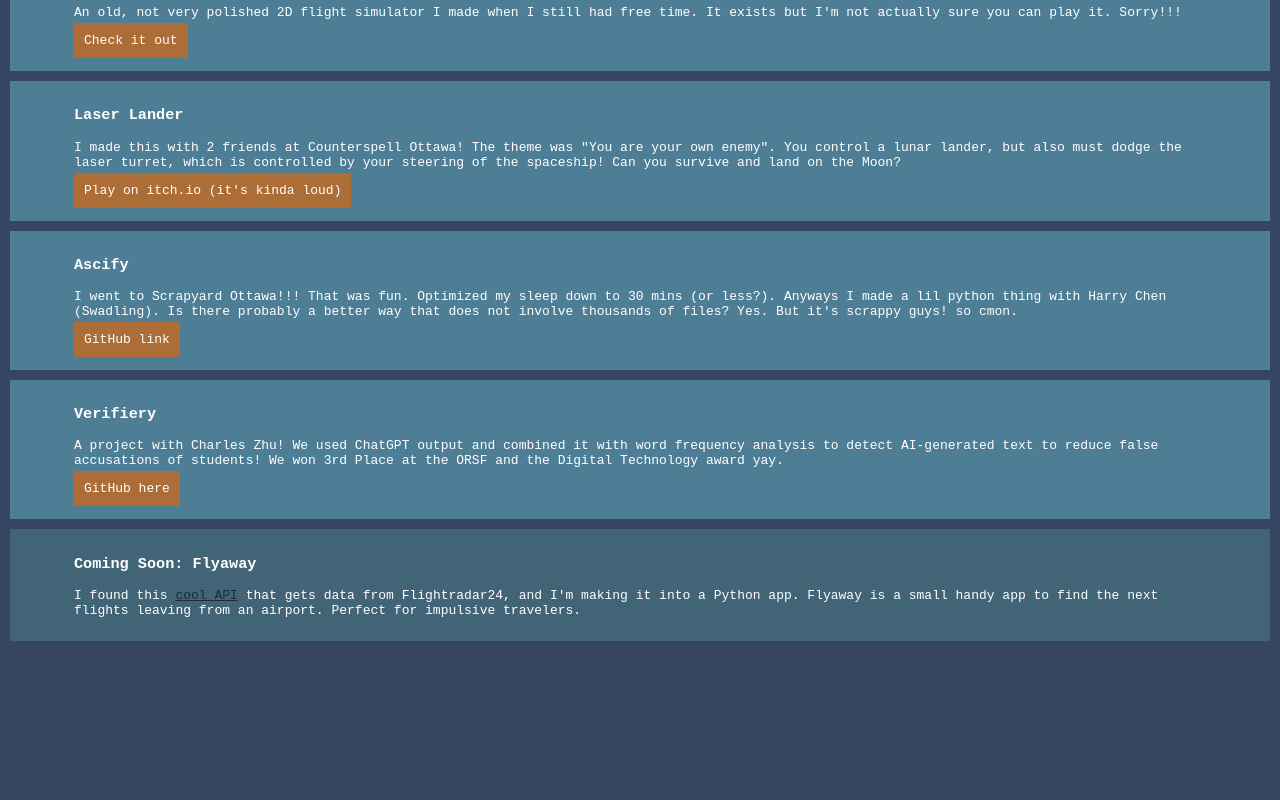
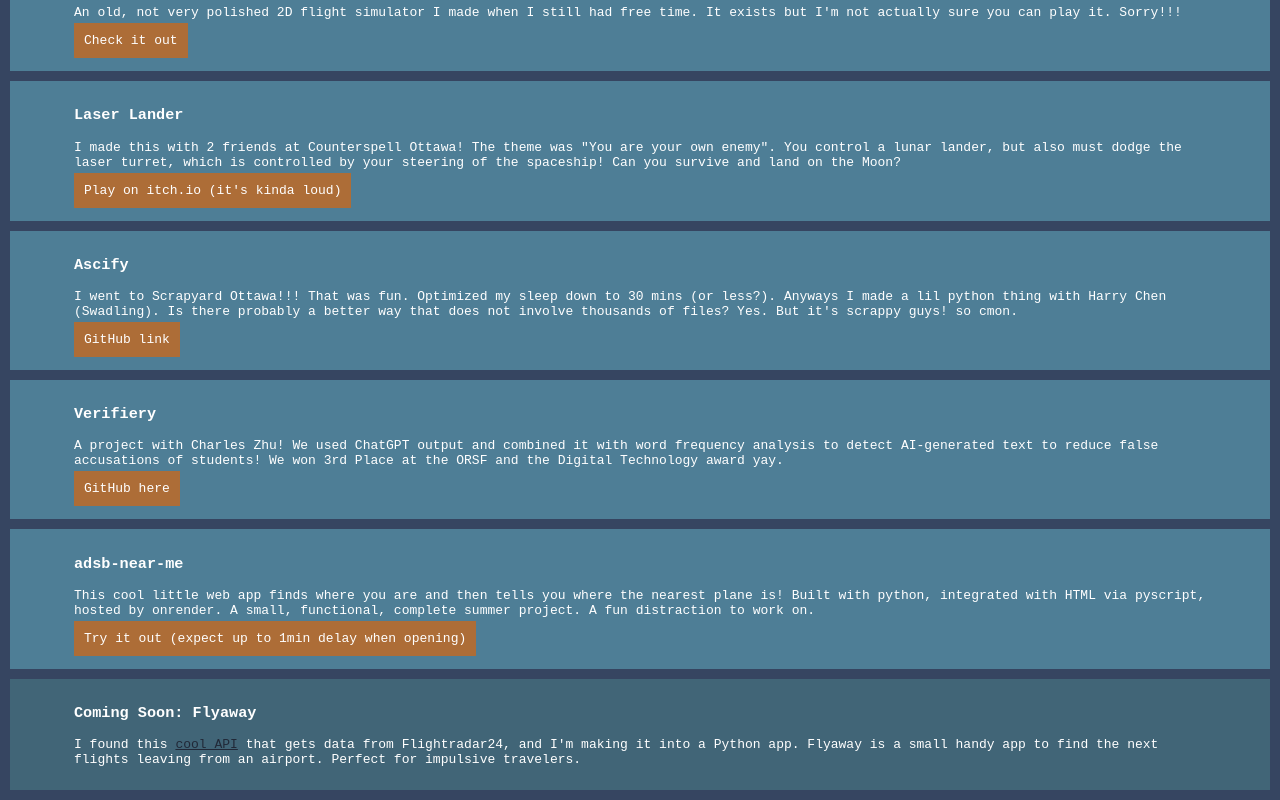
Before and after one commit to 8lliotzhang/my-website, a plain HTML site: page index.html in a window 1280 px wide. Shown: the part 414-1214 px from the top of the page. Before the commit the page ends 1065 px from the top, so only its background shows below. Drawn offline with Linux system fonts and the light colour scheme; no server answers.

Commit message:
adsb-near-me
adsb-near-me

```diff
--- a/index.html
+++ b/index.html
@@ -79,6 +79,12 @@
             <a href = "https://github.com/8lliotzhang/verifiery" class="linkbutton">GitHub here</a>
             <p></p>
         </div>
+        <div class="class1">
+            <h3>adsb-near-me</h3>
+            <p>This cool little web app finds where you are and then tells you where the nearest plane is! Built with python, integrated with HTML via pyscript, hosted by onrender. A small, functional, complete summer project. A fun distraction to work on.</p>
+            <a href = "https://adsb-near-me.onrender.com/" class="linkbutton">Try it out (expect up to 1min delay when opening)</a>
+            <p></p>
+        </div>
         <div class="class2">
             <h3>Coming Soon: Flyaway</h3>
             <p>I found this <a href="https://pyflightdata.readthedocs.io/en/latest/about.html">cool API</a> that gets data from Flightradar24, and I'm making it into a Python app. Flyaway is a small handy app to find the next flights leaving from an airport. Perfect for impulsive travelers.</p>
```
